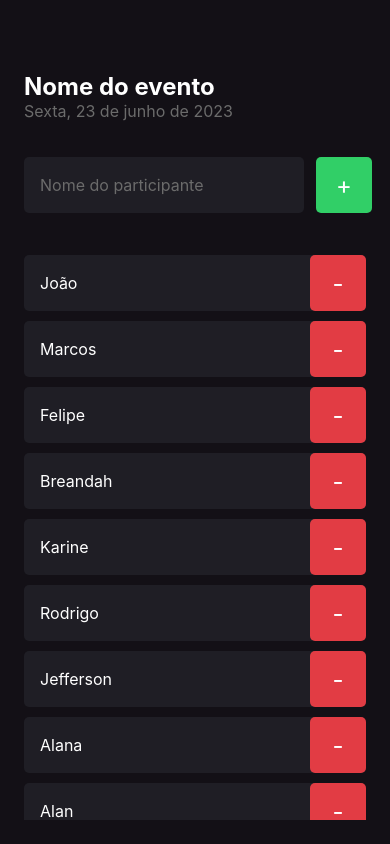
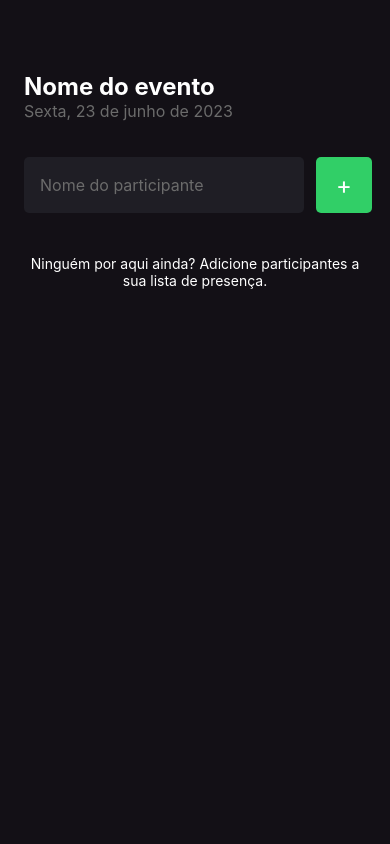
Before and after one commit to jefflennon1/imHereApp, a React Native app: screen / in a window 390 px wide. Built offline with nearby package versions, Linux system fonts and the light colour scheme.

Commit message:
testing usestate

```diff
--- a/src/screens/Home/index.tsx
+++ b/src/screens/Home/index.tsx
@@ -1,18 +1,18 @@
-import { ReactElement } from 'react'
+import { ReactElement, useState } from 'react'
 import { Text, View, TextInput, TouchableOpacity, FlatList, Alert } from 'react-native'
 import { styles } from './styles'
 import { Participant } from '../components/Participant'
 
 export default function Home(): ReactElement {
-  const participants = ['João', 'Marcos', 'Felipe',
-    'Breandah', 'Karine', 'Rodrigo', 'Jefferson', 'Alana', 'Alan', 'kelvin'
-    , 'Luana', 'Mayky']
+  const [participants, setParticipants] = useState<string[]>([]);
+  const [participantName, setParticipantName] = useState('');
 
   function handleParticipantAdd() {
-    if (participants.includes("Rodrigo")) {
+    if (participants.includes(participantName)) {
       return Alert.alert("Participante existente.");
     }
-    console.log('On add participant!')
+    setParticipants(prev => [...prev, participantName]);
+    setParticipantName('');
   }
 
   function handleParticipantRemove(name: string) {
@@ -46,6 +46,8 @@
           style={styles.input}
           placeholder='Nome do participante'
           placeholderTextColor="#6b6b6b"
+          onChangeText={setParticipantName}
+          value={participantName}
         />
 
         <TouchableOpacity style={styles.button} onPress={() => handleParticipantAdd()}>
```
